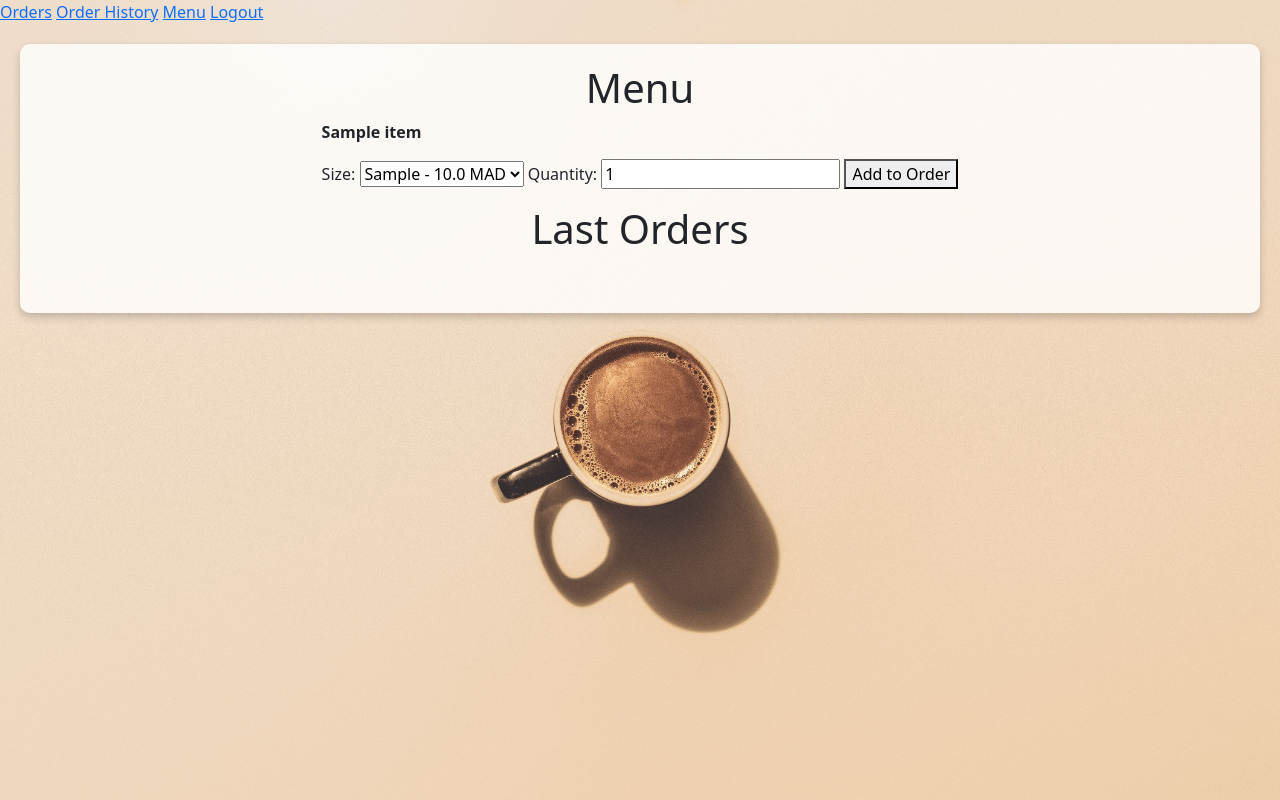
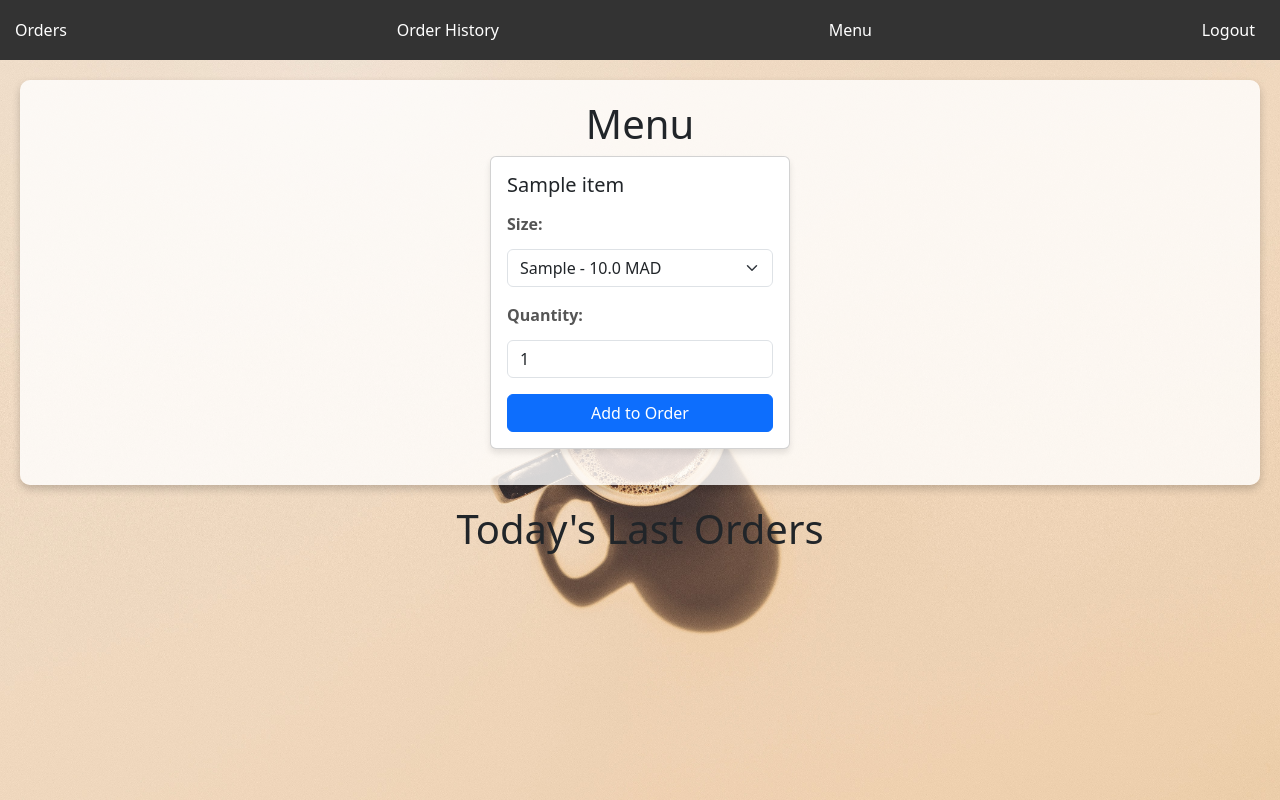
Before and after one commit to mohamed-622/Alx-Portfolio-JavaManager, a Flask app: page /orders in a window 1280 px wide. Run offline with Flask 3, Linux system fonts and the light colour scheme; the visitor is signed in with stand-in values (Sample User, id 1); tables that the repository leaves empty hold one stand-in row (values such as "Sample post").

Commit message:
sidebar to navbar

```diff
--- a/app/templates/order_history.html
+++ b/app/templates/order_history.html
@@ -30,7 +30,7 @@
     </script>
 </head>
 <body>
-    <div class="sidebar">
+    <div class="navbar">
         <a href="{{ url_for('orders') }}">Orders</a>
         <a href="{{ url_for('order_history') }}">Order History</a>
         <a href="{{ url_for('menu_management') }}">Menu</a>
--- a/app/templates/orders.html
+++ b/app/templates/orders.html
@@ -6,7 +6,7 @@
     <link href="https://cdn.jsdelivr.net/npm/bootstrap@5.3.0-alpha1/dist/css/bootstrap.min.css" rel="stylesheet">
 </head>
 <body>
-    <div class="sidebar">
+    <div class="navbar">
         <a href="{{ url_for('orders') }}">Orders</a>
         <a href="{{ url_for('order_history') }}">Order History</a>
         <a href="{{ url_for('menu_management') }}">Menu</a>
@@ -16,24 +16,30 @@
         <h1>Menu</h1>
         <ul>
             {% for item in menu_items %}
-            <li>
-                <strong>{{ item.name }}</strong>
+            <div class="card">
+                <div class="card-body">
+                    <h5 class="card-title">{{ item.name }}</h5>
                     <form method="POST" action="{{ url_for('create_order') }}">
-                    <label for="size-{{ loop.index }}">Size:</label>
-                    <select name="size" id="size-{{ loop.index }}">
+                        <div class="mb-3">
+                            <label for="size-{{ loop.index }}" class="form-label">Size:</label>
+                            <select name="size" id="size-{{ loop.index }}" class="form-select">
                                 {% for size in item.sizes %}
                                 <option value="{{ size.size }}">{{ size.size }} - {{ size.price }} MAD</option>
                                 {% endfor %}
                             </select>
-                        <label for="quantity-{{ loop.index }}">Quantity:</label>
-                        <input type="number" name="quantity" id="quantity-{{ loop.index }}" value="1" min="1" required>
+                        </div>
+                        <div class="mb-3">
+                            <label for="quantity-{{ loop.index }}" class="form-label">Quantity:</label>
+                            <input type="number" name="quantity" id="quantity-{{ loop.index }}" class="form-control" value="1" min="1" required>
+                        </div>
                         <input type="hidden" name="item_name" value="{{ item.name }}">
-                        <button type="submit">Add to Order</button>
+                        <button type="submit" class="btn btn-primary">Add to Order</button>
                     </form>
-                </li>
+                </div>
+            </div>
             {% endfor %}
-            </ul>
-            <h1>Last Orders</h1>
+        </div>
+            <h1>Today's Last Orders</h1>
             <div class="card-container">
                 {% for order in orders %}
                     <div class="card">
```
Lines whose indentation alone changed are shown as unchanged.
